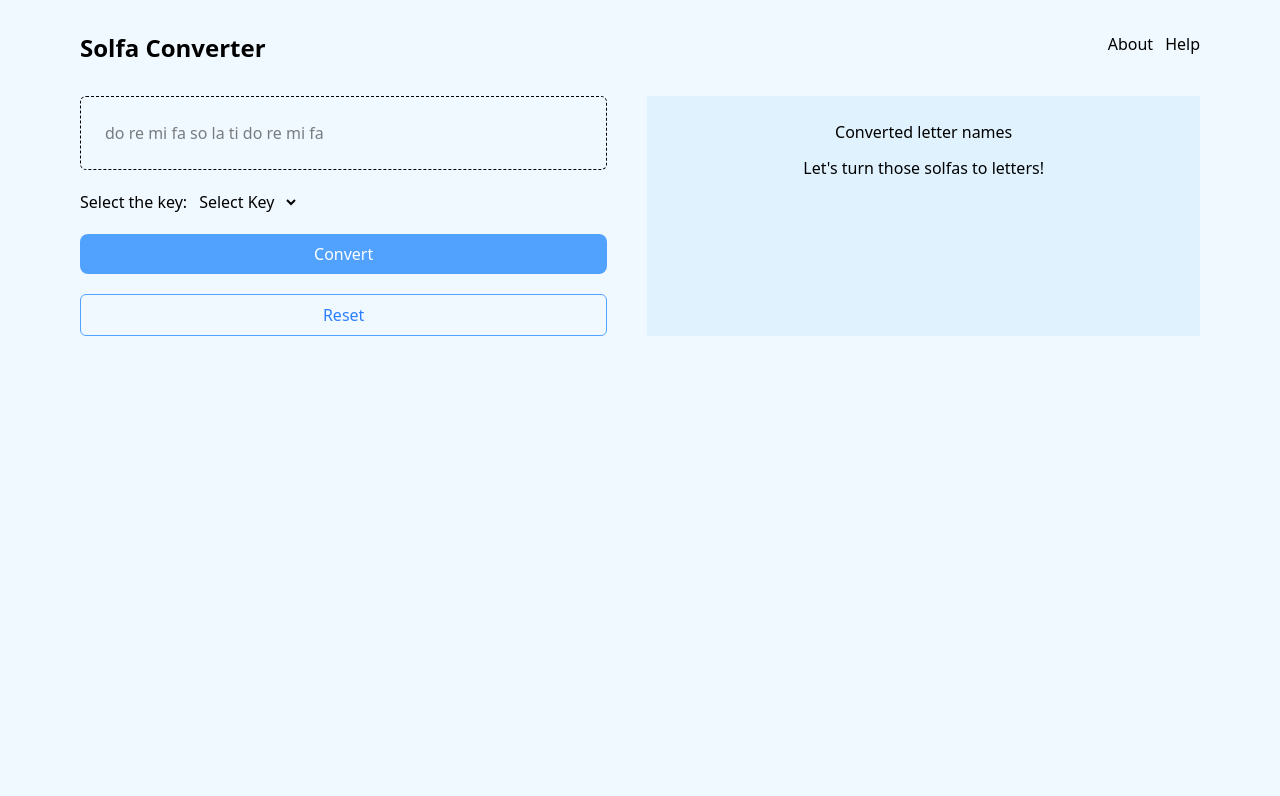
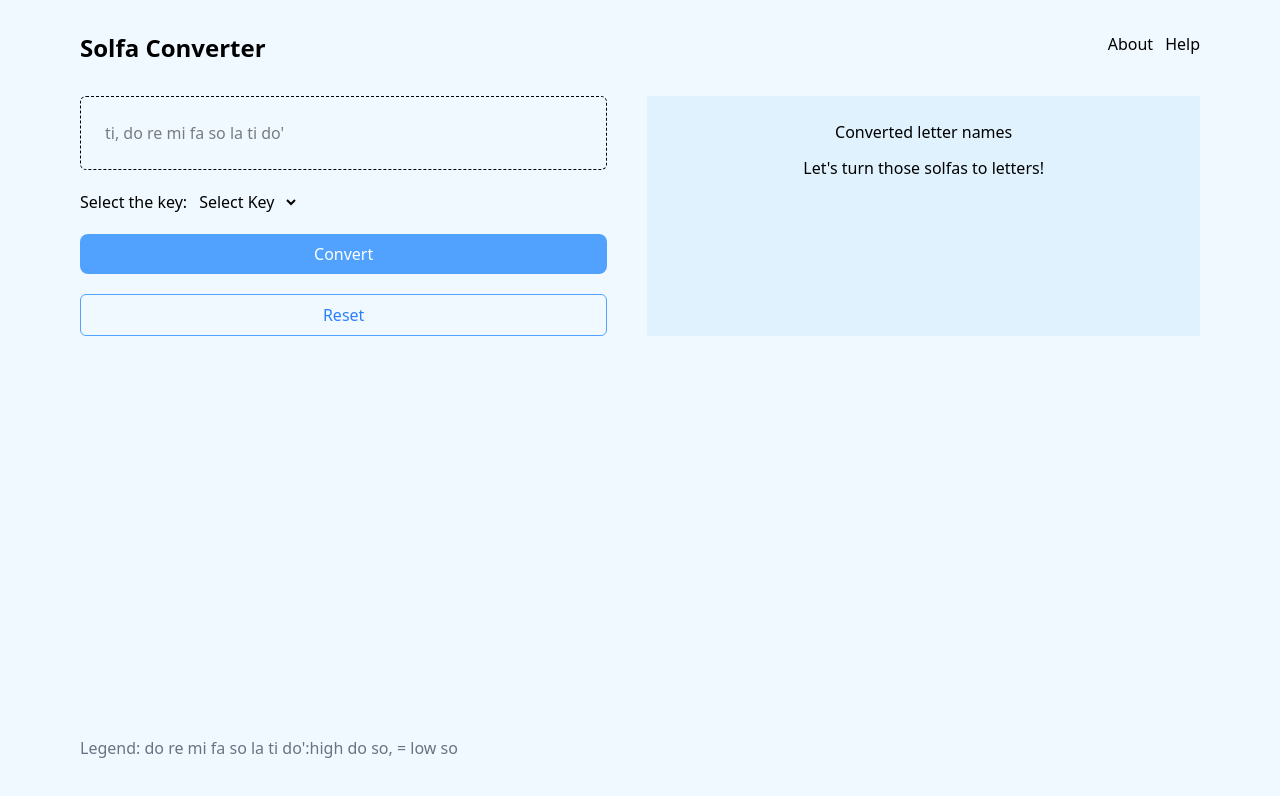
Before and after one commit to EMMANUEL-IKECHI/solfa-converter, a React (Vite) app: page / in a window 1280 px wide. Shown: the top 796 px of the page. Built offline with nearby package versions, Linux system fonts and the light colour scheme.

Commit message:
Implemened dynamic solfa con version

```diff
--- a/src/App.jsx
+++ b/src/App.jsx
@@ -3,8 +3,8 @@ import NavBar from "./components/NavBar";
 import InputNotesForm from "./components/InputNotesForm";
 import DisplayNotes from "./components/DisplayNotes";
 import { useReducer } from "react";
-import keys from "./keys";
-
+import Footer from "./components/Footer";
+import { convertToNotes } from "./converter";
 
 const ACTIONS = {
   ADD_NOTES: "add-notes",
@@ -17,16 +17,17 @@ const reducer = (state, action) => {
       if (!state.targetKey) return state;
       const splitString = action.payload.trim().split(" ");
       const mappedArray = splitString.map(
-        (solfa) => keys[state.targetKey][solfa.toLowerCase()] || solfa
+        (solfa) => convertToNotes(solfa, state.targetKey) || solfa
       );
       return { ...state, notes: mappedArray.join(" ") };
     }
 
-    case ACTIONS.CHOOSE_KEY : {
-      return {...state, targetKey:action.payload}
+    case ACTIONS.CHOOSE_KEY: {
+      return { ...state, targetKey: action.payload };
     }
 
-    default: return state;
+    default:
+      return state;
   }
 };
 
@@ -38,16 +39,21 @@ function App() {
   }
 
   function chooseKey(targetKey) {
-    dispatch({type: ACTIONS.CHOOSE_KEY, payload: targetKey})
+    dispatch({ type: ACTIONS.CHOOSE_KEY, payload: targetKey });
   }
 
   return (
     <div className=" min-h-screen max-sm:px-10 px-20 bg-sky-50">
       <NavBar />
       <div className="flex max-md:flex-col gap-10">
-        <InputNotesForm addNotes={addNotes} chooseKey={chooseKey} currentKey={state.key} />
+        <InputNotesForm
+          addNotes={addNotes}
+          chooseKey={chooseKey}
+          currentKey={state.targetKey}
+        />
         <DisplayNotes notes={state.notes} />
       </div>
+      <Footer />
     </div>
   );
 }
--- /dev/null
+++ b/src/components/Footer.jsx
@@ -0,0 +1,11 @@
+import React from 'react'
+
+const Footer = () => {
+  return (
+    <div className='absolute bottom-10 text-gray-500'>
+        Legend: do re mi fa so la ti do':high do so, = low so
+    </div>
+  )
+}
+
+export default Footer
--- a/src/components/InputNotesForm.jsx
+++ b/src/components/InputNotesForm.jsx
@@ -20,7 +20,7 @@ const InputNotesForm = ({ addNotes, chooseKey, currentKey }) => {
         id=""
         // cols="30"
         // rows="1"
-        placeholder={`do re mi`}
+        placeholder={`ti, do re mi fa so la ti do'`}
         className="p-6 border"
         value={input.value}
         onChange={input.handleChange}
@@ -30,7 +30,7 @@ const InputNotesForm = ({ addNotes, chooseKey, currentKey }) => {
         id=""
         // cols="30"
         // rows="4"
-        placeholder={`do re mi fa so la ti do \nre mi fa`}
+        placeholder={`ti, do re mi fa so la ti do'`}
         className="p-6 border border-dashed  rounded-md"
         value={input.value}
         onChange={input.handleChange}
--- /dev/null
+++ b/src/converter.js
@@ -0,0 +1,46 @@
+const solfa_index = {
+  do: 0,
+  re: 1,
+  mi: 2,
+  fa: 3,
+  so: 4,
+  la: 5,
+  ti: 6,
+};
+
+const CHROMATIC = [
+  "C",
+  "C#",
+  "D",
+  "D#",
+  "E",
+  "F",
+  "F#",
+  "G",
+  "G#",
+  "A",
+  "A#",
+  "B",
+];
+const MAJOR_STEPS = [2, 2, 1, 2, 2, 2, 1];
+
+const buildMajorScale = (tonic) => {
+  const startIndex = CHROMATIC.indexOf(tonic);
+  let currentIndex = startIndex;
+  if (currentIndex === -1) throw new Error("Invalid Key");
+
+  const scale = [tonic];
+
+  for (const step of MAJOR_STEPS) {
+    currentIndex = (currentIndex + step) % CHROMATIC.length;
+    scale.push(CHROMATIC[currentIndex]);
+  }
+
+  return (scale.slice(0, 7));
+};
+
+export const convertToNotes = (solfa, key) => {
+  const scale = buildMajorScale(key);
+  const index = solfa_index[solfa];
+  return scale[index];
+}
```
Also changed, not shown: 1 other file (tests, documents, lock files or other folders).
